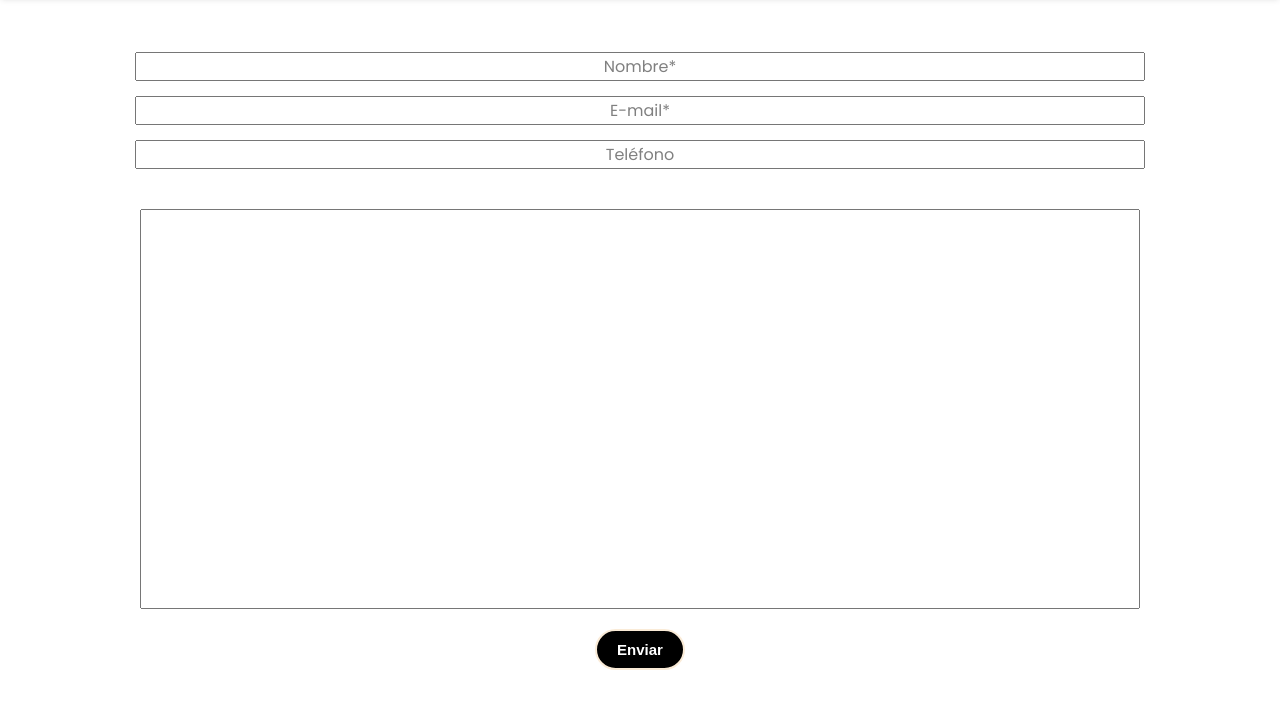
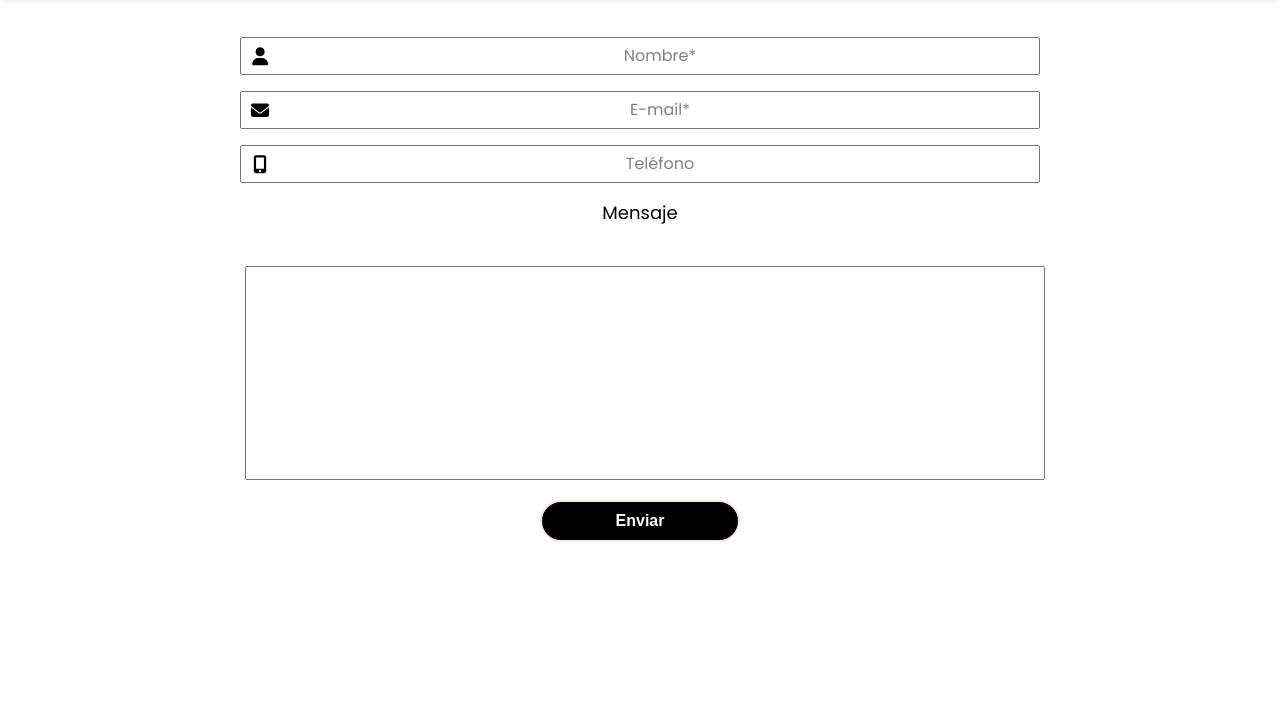
Before and after one commit to Smmook/galeria-online, a plain HTML site: page contacto.html in a window 1280 px wide. Shown: the part 67-776 px from the top of the page. Drawn offline with Linux system fonts and the light colour scheme.

Commit message:
css de conctacto.html

```diff
--- a/contacto.html
+++ b/contacto.html
@@ -5,13 +5,14 @@
   <meta http-equiv="X-UA-Compatible" content="IE=edge">
   <meta name="viewport" content="width=device-width, initial-scale=1.0">
   <title>humhemhome | Contacto</title>
+  <link rel="stylesheet" href="https://cdnjs.cloudflare.com/ajax/libs/font-awesome/6.1.1/css/all.min.css" integrity="sha512-KfkfwYDsLkIlwQp6LFnl8zNdLGxu9YAA1QvwINks4PhcElQSvqcyVLLD9aMhXd13uQjoXtEKNosOWaZqXgel0g==" crossorigin="anonymous" referrerpolicy="no-referrer" />
   <link rel="stylesheet" href="style.css">
 </head>
 <body>
   <nav class="navbar">
     <div class="navbar-container">
       <div id="nav-logo"><a href="index.html"><img src="img/logo-ref.png"></a></div>
-      <div class="menu-container open">
+      <div class="menu-container">
         <div id="navbar-toggle">
           <span class="bar"></span>
         </div>
@@ -39,19 +40,25 @@
     <section class="formulario">
       <form name="frmContacto" method="post" action="script.php">
 
-        <label for="first_name"></label>
-        <input type="text" name="first_name" maxlength="50" size="25" placeholder="Nombre*">
+        <div class="input-container">
+          <input type="text" name="first_name" maxlength="50" size="25" placeholder="Nombre*" required >
+          <i class="fa-solid fa-user"></i>
+        </div>
 
-        <label for="email"></label>
-        <input type="text" name="email" maxlength="80" size="35" placeholder="E-mail*">
+        <div class="input-container">
+          <input type="email" name="email" maxlength="80" size="35" placeholder="E-mail*" required>
+          <i class="fa-solid fa-envelope"></i>
+        </div>
 
-        <label for="telephone"></label>
-        <input type="text" name="telephone" maxlength="25" size="15" placeholder="Teléfono">
+        <div class="input-container">
+          <input type="text" name="telephone" maxlength="25" size="15" placeholder="Teléfono" required>
+          <i class="fa-solid fa-mobile-screen-button"></i>
+        </div>
 
-        <label for="comments"></label>
-        <textarea name="comments" maxlength="3000" cols="30" rows="10"></textarea>
+        <label for="comments" id="label-comments">Mensaje</label>
+        <textarea name="comments" maxlength="3000" cols="30" rows="10" required></textarea>
 
-        <input type="submit" class="button" value="Enviar">
+        <input type="submit" class="submit-btn" value="Enviar">
         </form>
     </section>
   </main>
--- a/style.css
+++ b/style.css
@@ -16,9 +16,6 @@ body {
 /* #region NAVBAR */
 .navbar {
   position: sticky;
-  display: flex;
-  justify-content: space-between;
-  align-items: center;
   width: 100%;
   height: 8vh;
   top: 0;
@@ -26,6 +23,7 @@ body {
   box-shadow: 0 4px 6px -1px rgb(0 0 0 / 0.1), 0 2px 4px -2px rgb(0 0 0 / 0.1);
   padding: 1.2rem 0;
   background-color: #fff;
+  overflow: hidden;
 }
 
 
@@ -35,6 +33,7 @@ body {
   justify-content: space-between;
   align-items: center;
   width: 90%;
+  height: 100%;
 }
 
 .navbar-list {
@@ -46,7 +45,6 @@ body {
 }
 
 #nav-logo img{
-
   display: inline;
   width: 40%;
   max-height: 100%;
@@ -56,7 +54,6 @@ body {
   display: flex;
   align-items: center;
   justify-content: center;
-  padding: 1rem 0;
   margin: 0 2rem;
   cursor: pointer;
 }
@@ -66,9 +63,11 @@ body {
 }
 
 .navbar-item a {
+  flex-wrap: wrap;
   text-decoration: none;
   color: black;
   max-height: 100%;
+  padding: 1rem 0;
 }
 
 .navbar-item:hover a {
@@ -181,24 +180,26 @@ body {
     justify-content: space-around;
   }
 
-  .button{
+  .formulario form input.submit-btn{
     background-color: black;
     color: white;
     border: 2px solid transparent;
     border-color: antiquewhite;
-    text-decoration: none;
     padding: 10px 20px;
+    text-align: center;
     border-radius: 30px;
-    font-size: 15px;
+    font-size: 16px;
     font-weight: bold;
+    width: 25%;
+    transition: .4s ease-in;
     }
 
-    .button:hover{
+    .formulario form input.submit-btn:hover{
       transform: scale(1.2);
       background-color: transparent;
       border: 2px solid antiquewhite;
       color: black;
-      transition: .4s;
+      transition: .4s ease-out;
       cursor: pointer;
     }
 
@@ -248,35 +249,33 @@ body {
     text-align: center;
   }
 
-  label, textarea {
+  .formulario label, .formulario textarea {
     display: block;
-    text-align: center;
     margin: 5px;
     margin-top: 15px;
 
   }
 
-  textarea {
-    resize: none;
-    width: 1000px;
-    height: 400px;
-    display: flex;
-    text-align: center;
-    align-items: center;
+  .formulario textarea {
     margin-top: 40px;
     margin-bottom: 20px;
-    text-align: center;
-    font-family: 'Poppins', sans-serif;
     font-size: 16px;
+    resize: none;
+    text-align: start;
+    padding: 1rem;
+    outline: none;
+    width: 100%;
   }
 
-  input[type=text] {
-    text-align: center;
-    font-family: 'Poppins', sans-serif;
+  .formulario textarea:focus {
+    border: 2px solid lightseagreen;
+  }
+
+  .formulario input[type=text] {
     font-size: 16px;
     color: #000;
     width: 100%;
-}
+  }
 
   ::-webkit-input-placeholder {
     text-align: center;
@@ -287,6 +286,45 @@ body {
 
   }
 /* #endregion */
+
+/* #region CONTACTO */
+
+.formulario form {
+  width: 50rem;
+  max-width: 80%;
+}
+
+.formulario form input {
+  padding: .5rem;
+  padding-left: 3rem;
+  text-align: start;
+  width: 100%;
+  outline: none;
+}
+
+.input-container input:focus {
+  border: 2px solid lightseagreen;
+}
+
+.formulario form input[type=email] {
+  width: 100%;
+  font-size: 16px;
+  color: #000;
+}
+
+.formulario form .input-container {
+  position: relative;
+  margin-bottom: 1rem;
+}
+
+.input-container i {
+  position: absolute;
+  min-width: 40px;
+  left: 0;
+  top: 50%;
+  transform: translateY(-50%);
+}
+
 
 
 /* #region FAQ */
```
